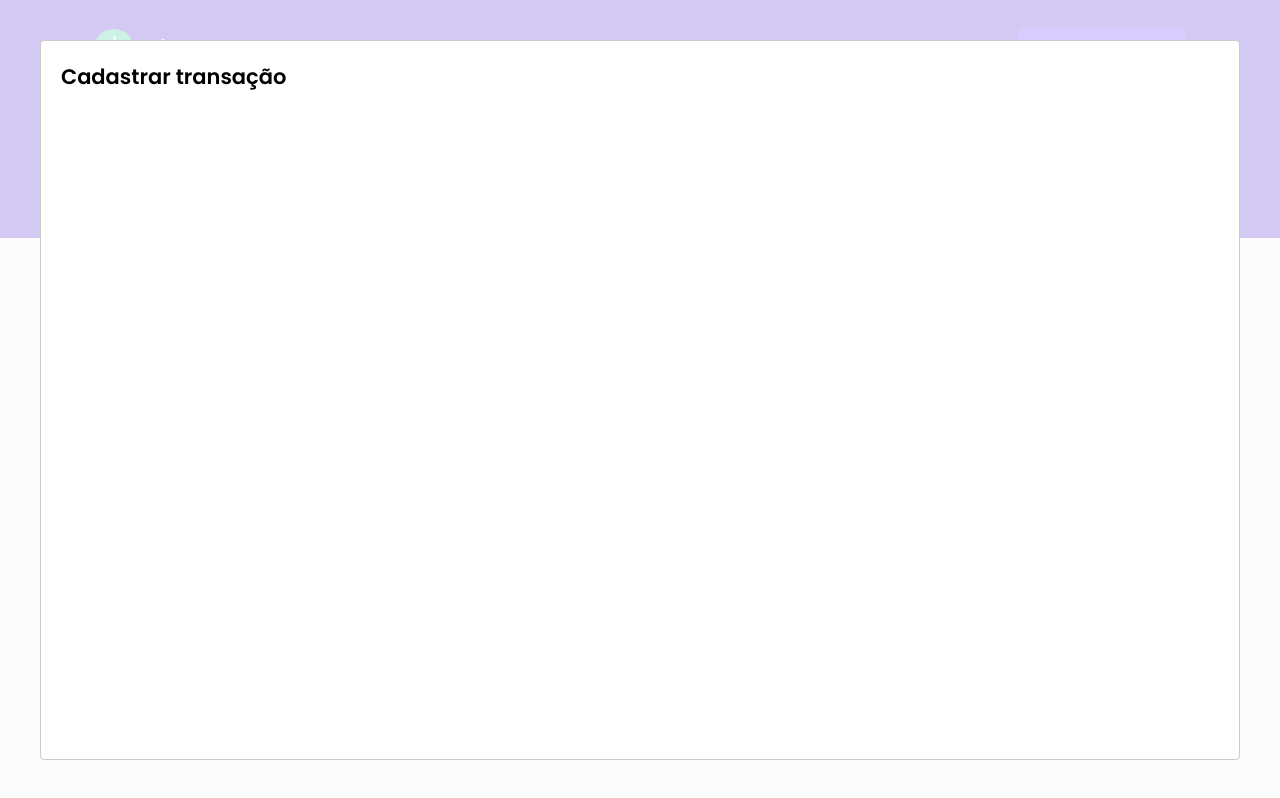
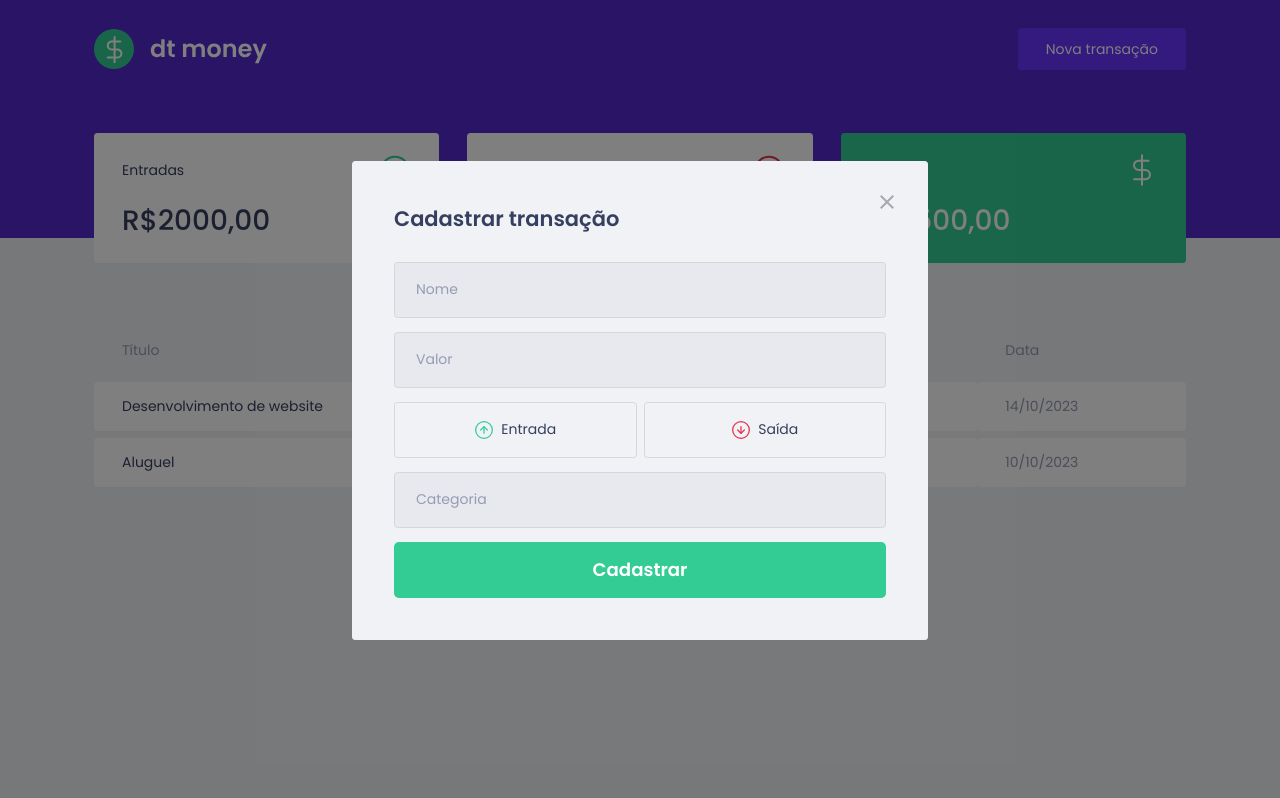
Before and after one commit to Cristian-Licitar/Curso-RocketSeat, a React (Create React App) app: page / in a window 1280 px wide. Both pictures are taken after a click on the button "Nova transação". Built offline with nearby package versions, Linux system fonts and the light colour scheme; no server answers; what miragejs would draw is missing.

Commit message:
estilização dos botões

```diff
--- a/package.json
+++ b/package.json
@@ -5,6 +5,7 @@
   "dependencies": {
     "axios": "^1.5.1",
     "miragejs": "^0.1.47",
+    "polished": "^4.2.2",
     "react": "^18.2.0",
     "react-dom": "^18.2.0",
     "react-modal": "^3.16.1",
--- a/src/components/NewTransactionsModal/index.tsx
+++ b/src/components/NewTransactionsModal/index.tsx
@@ -1,5 +1,8 @@
 import Modal from "react-modal";
-
+import { Container, TransactionTypeContainer } from "./styles";
+import closeImg from "../../assets/fechar.svg";
+import incomeImg from "../../assets/entradas.svg";
+import outcomeImg from "../../assets/saídas.svg";
 
 interface NewTransactionModalProps{
     isOpen: boolean;
@@ -11,10 +14,33 @@ export function NewTransactionModal({ isOpen,  onRequestClose}: NewTransactionMo
     return (
         <Modal
             isOpen={isOpen}
-            onRequestClose={onRequestClose} >
+            onRequestClose={onRequestClose}
+            overlayClassName="react-modal-overlay"
+            className="react-modal-content"
+        >
+            <button type="button" className="react-modal-close" onClick={onRequestClose}>
+                <img src={closeImg} alt="Fechar modal" />
+            </button>
+            <Container>
+                <h2> Cadastrar transação </h2>
+                <input placeholder="Nome" />
+                <input placeholder="Valor" type="number"/>
 
-                <h2> Cadastrar transação </h2>
+                <TransactionTypeContainer>
+                    <button type="button">
+                        <img src={incomeImg} alt="Entrada" />
+                        <span>Entrada</span>
+                    </button>
 
+                    <button type="button">
+                        <img src={outcomeImg} alt="Saída" />
+                        <span>Saída</span>
+                    </button>
+                </TransactionTypeContainer>
+
+                <input placeholder="Categoria" />
+                <button type="submit"> Cadastrar </button>
+            </Container>
         </Modal>
     )
 }
--- a/src/components/NewTransactionsModal/styles.ts
+++ b/src/components/NewTransactionsModal/styles.ts
@@ -1,6 +1,90 @@
+import { darken } from "polished";
 import styled from "styled-components";
 
 
-export const Container = styled.div`
+export const Container = styled.form`
+    h2 {
+        color: var(--text-title);
+        font-size: 1.5rem;
+        margin-bottom: 2rem;
+    }
 
+    input {
+        width: 100%;
+        padding: 0 1.5rem;
+        height: 4rem;
+        border-radius: 0.25rem;
+        background: #e7e9ee;
+        border: 1px solid #d7d7d7;
+
+        font-weight: 400px;
+        font-size: 1rem;
+
+        //mudando a cor do placeholder
+        &::placeholder {
+            color: var(--text-body);
+        }
+
+        //a partir do primeiro input, todos os outros terão o espaçamento do margin-top de 1rem
+        & + input {
+            margin-top: 1rem;
+        }
+    }
+
+    button[type="submit"]{
+        width: 100%;
+        padding: 0 1.5rem;
+        height: 4rem;
+        background: var(--green);//cor de fundo verde
+        margin-top: 1rem;
+        color: #fff;//letra na cor branca
+        border-radius: 0.35rem;//arredondando
+        border: 0;//retirando a borda
+        font-size: 1.3rem;//tamanho da fonte
+        font-weight: 600;//espessura da fonte
+
+        transition: filter 0.2s;
+
+        &:hover {
+            filter: brightness(0.9);
+        }
+    }
 `;
+
+export const TransactionTypeContainer = styled.div`
+    margin: 1rem 0;
+    display: grid;
+    grid-template-columns: 1fr 1fr;
+    gap: 0.5rem;//para o espaçamento entre os itens da div
+
+    button {
+        height: 4rem;
+        border: 1px solid #d7d7d7;
+        border-radius: 0.25rem;
+        background: transparent;
+
+        display: flex;
+        align-items: center;//alinhamento vertical do itens centralizado
+        justify-content: center;//alinhamento horizontal do itens centralizado
+
+        transition: border-color 0.2s;
+
+        &:hover {
+            //o darken é uma função importada da biblioteca Polished, que realiza alterações nas cores
+            border-color: ${darken(0.3, '#d7d7d7')};//escureço em 30% a cor passa entre aspas, como segundo paramêtro
+        }
+
+        img {
+            width: 20px;
+            height: 20px;
+        }
+
+        span {
+            display: inline-block;
+            margin-left: 0.5rem;
+            font-size: 1rem;
+            color: var(--text-title);
+        }
+
+    }
+`;
--- a/src/styles/global.ts
+++ b/src/styles/global.ts
@@ -59,4 +59,43 @@ export const GlobalStyle = createGlobalStyle`
     opacity: 0.6;
     cursor: not-allowed;
   }
+
+  .react-modal-overlay {
+        background: rgba(0, 0, 0, 0.5);
+        position: fixed;//ocupa a tela toda
+        top: 0;
+        bottom: 0;
+        right: 0;
+        left: 0;
+
+        display: flex;
+        align-items: center;
+        justify-content: center;
+  }
+
+    .react-modal-content {
+      width: 100%;//ocupar 100% do espaço em caso de tela menor que o max-width
+      max-width: 576px;//o tamanho máximo que ele pode chegar
+      background: var(--background);
+      padding: 3rem;
+      position: relative;
+      border-radius: 0.25rem;
+
+    }
+
+    .react-modal-close {
+      //é preciso deixar o display flex para surtir efeito
+      position: absolute;//ele flutua e os outros componentes não precisam se ajustar para acomodar ele
+      right: 1.5rem;
+      top: 1.5rem;
+      border: 0;
+      background: transparent;//tirandoa cor de fundo
+
+      transition: filter(0.2s);
+
+      &:hover {
+        filter: brightness(0.8);
+      }
+    }
+
 `;
```
Also changed, not shown: 2 other files (tests, documents, lock files or other folders).
